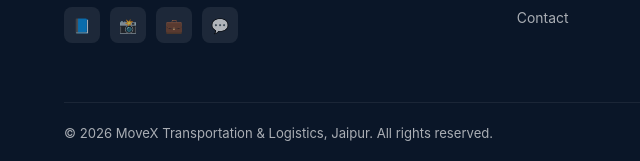
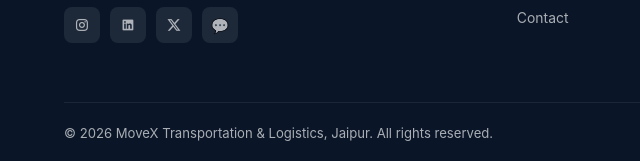
Before and after one commit to supportmovex-prog/movx, a website: page index.html in a window 1280 px wide. Shown: the part 4969-5130 px from the top of the page, 0-640 px from the left. Drawn offline with nearby package versions, Linux system fonts and the light colour scheme.

Commit message:
adding social icon

```diff
--- a/index.html
+++ b/index.html
@@ -55,6 +55,10 @@
 <link rel="preconnect" href="https://fonts.gstatic.com" crossorigin>
 <link href="https://fonts.googleapis.com/css2?family=Syne:wght@400;600;700;800&family=DM+Sans:ital,opsz,wght@0,9..40,300;0,9..40,400;0,9..40,500;0,9..40,600;1,9..40,300&display=swap" rel="stylesheet">
 <link rel="shortcut icon" href="image/favicon.png" type="image/x-icon">
+<link
+  href="https://cdn.jsdelivr.net/npm/remixicon@4.9.0/fonts/remixicon.css"
+  rel="stylesheet"
+/>
 <link rel="stylesheet" href="css/style.css">
 </head>
 <body>
@@ -960,9 +964,9 @@
           </a>
           <p class="footer-brand-desc">Jaipur's most trusted logistics partner for container transport, factory goods movement, and export logistics to major Indian ports.</p>
           <div class="footer-social">
-            <a href="#" class="social-btn">📘</a>
-            <a href="#" class="social-btn">📸</a>
-            <a href="#" class="social-btn">💼</a>
+            <a href="https://www.instagram.com/movex.india/" class="social-btn"><i class="ri-instagram-line"></i></a>
+            <a href="https://www.linkedin.com/company/131844203/admin/inbox/" class="social-btn"><i class="ri-linkedin-box-fill"></i></a>
+            <a href="#" class="social-btn"><i class="ri-twitter-x-fill"></i></a>
             <a href="https://wa.me/919571910941" target="_blank" class="social-btn">💬</a>
           </div>
         </div>
```
